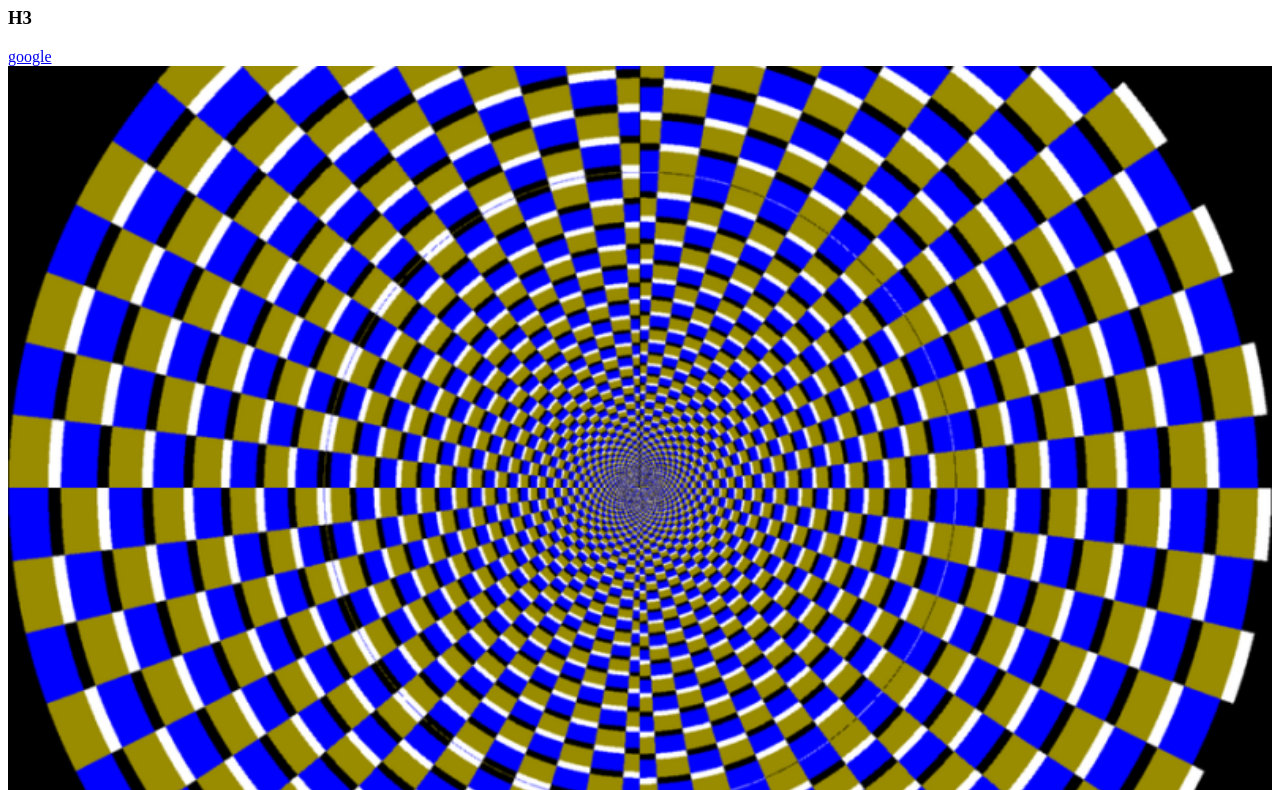
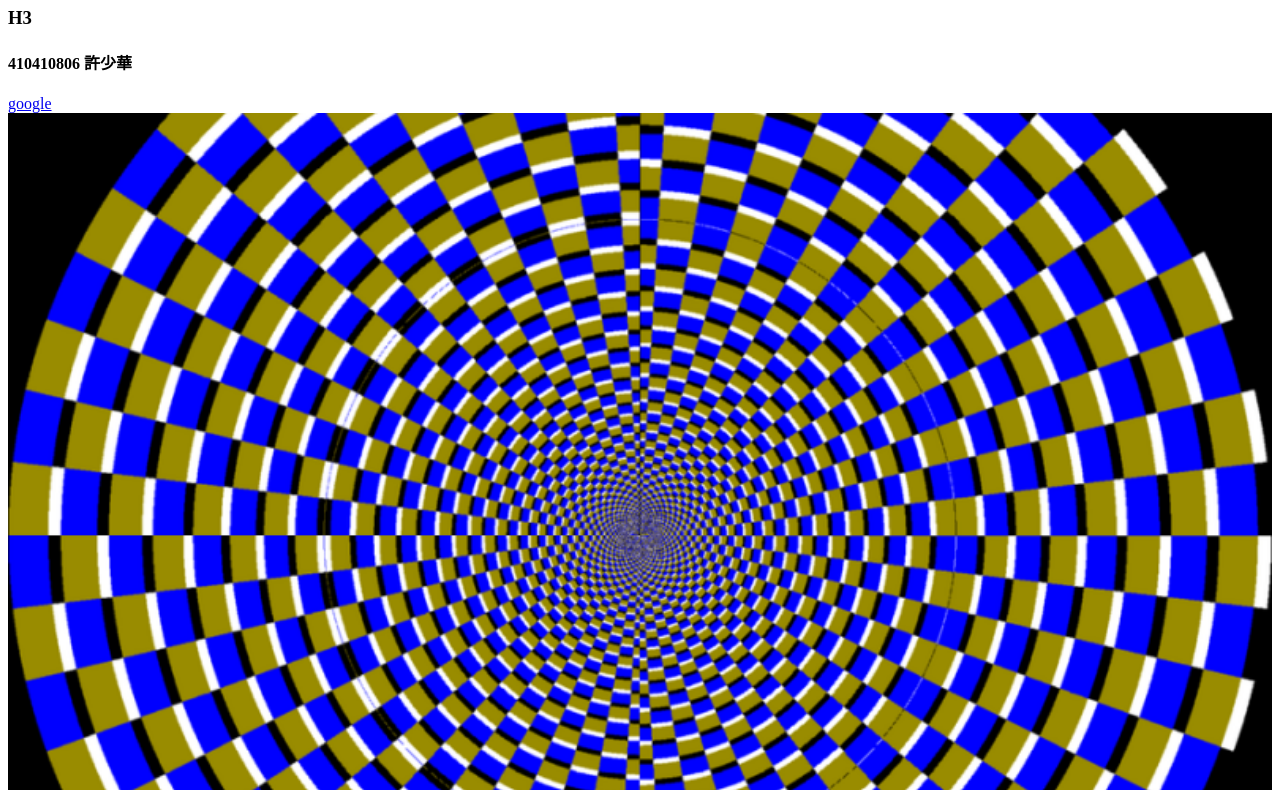
Before and after one commit to wal-len-ce-14/1101-classdemo-id, a plain HTML site: page indro.html in a window 1280 px wide. Shown: the part 73-863 px from the top of the page. Drawn offline with Linux system fonts and the light colour scheme.

Commit message:
log message

```diff
--- a/indro.html
+++ b/indro.html
@@ -11,6 +11,7 @@
 <body>
     <h1>My Introduction</h1>
     <h3>H3</h3>
+    <h4>410410806 許少華</h4>
     <a href="https://www.google.com.tw/">google</a>
     <div><img width="100%" src="./圖案一.png" alt="not found"></div>
 </body>
```
Also changed, not shown: pokemen.html (+1 -0 lines), 網頁圖檔1.png (added), 網頁圖檔2.png (added), 1 other file.
